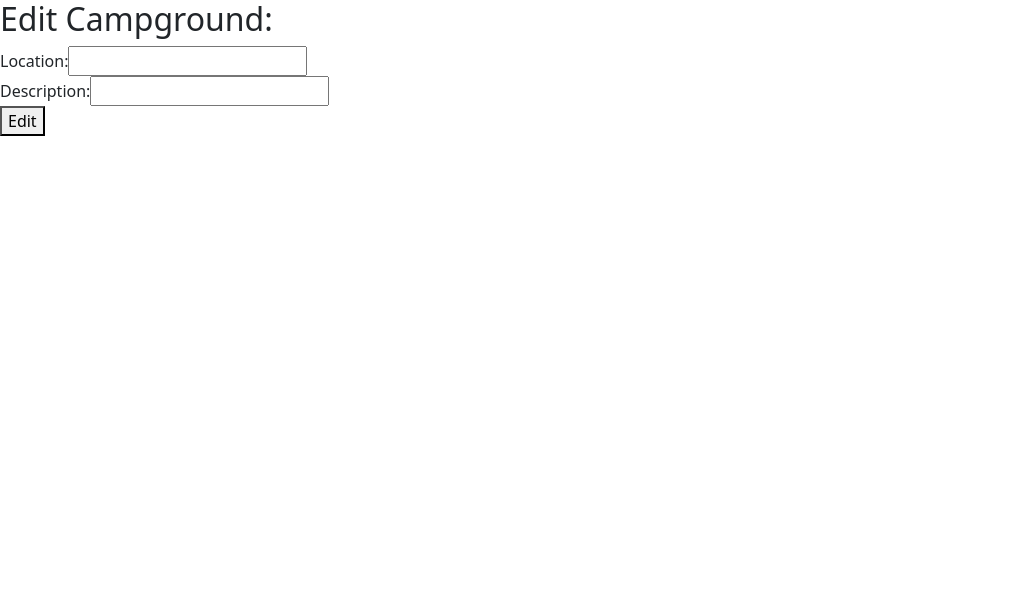
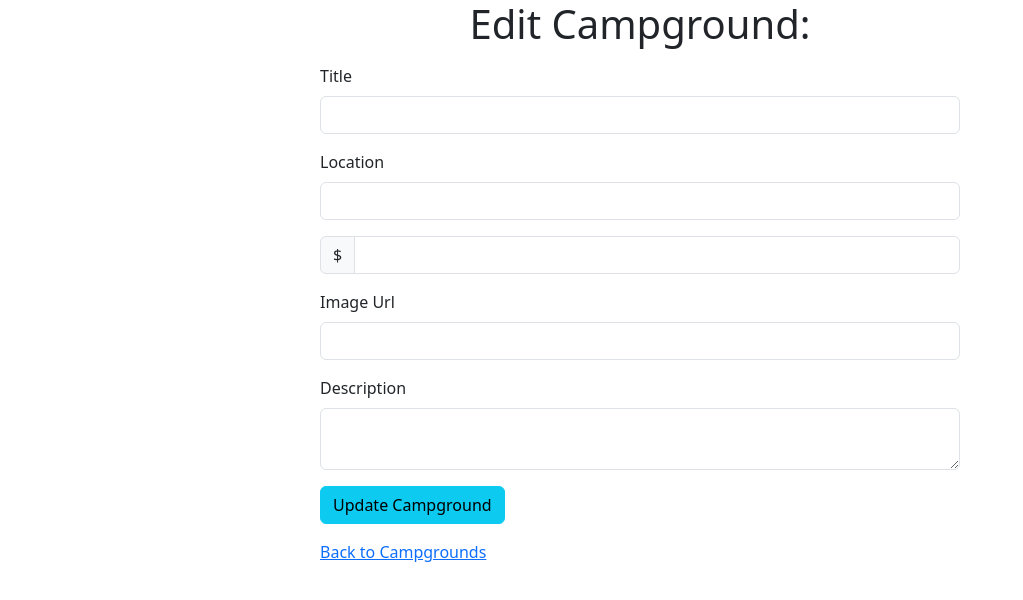
Before and after one commit to Osama671/yelpcamp, a React (Vite) app: page /campground/1/edit in a window 1280 px wide. Shown: the top 600 px of the page, without its empty margins (0-1023 px from the left). Built offline with nearby package versions, Linux system fonts and the light colour scheme; no server answers.

Commit message:
Edit & Add campground form complete & styling

```diff
--- a/src/components/CampgroundCard.tsx
+++ b/src/components/CampgroundCard.tsx
@@ -5,14 +5,14 @@ export default function CampgroundCard({ campground }) {
       <div className="card">
         <div className="row">
           <div className="col-md-4">
-            <img className="img-fluid" src={campground.image}></img>
+            <img className="img-fluid" src={campground.image} alt="Campground image"></img>
           </div>
           <div className="col-md-8">
             <div className="card-body">
               <h5 className="card-title">{campground.title}</h5>
               <p className="card-text">{campground.description}</p>
               <p className="card-text">{campground.location}</p>
-              <Link className="btn btn-primary" to=""></Link>
+              <Link className="btn btn-primary" to={`/campground/${campground._id}`}>Check out Campground!</Link>
             </div>
           </div>
         </div>
--- a/src/components/CampgroundDetails.tsx
+++ b/src/components/CampgroundDetails.tsx
@@ -5,11 +5,7 @@ import Navbar from "./Navbar.tsx";
 import Footer from "./Footer.tsx";
 
 export default function CampgroundDetails() {
-  const [campground, setCampground] = useState({
-    description: "",
-    location: "",
-    image: "",
-  });
+  const [campground, setCampground] = useState({});
   const { id } = useParams();
   const navigate = useNavigate();
 
@@ -25,19 +21,43 @@ export default function CampgroundDetails() {
     }
     getCampground();
   }, [id]);
-  console.log(id);
   return (
     <>
       <Navbar />
       <main>
-        <h1>Campground Details:</h1>
-        <h2>Location: {campground.location} </h2>
-        <img src={campground.image}></img>
-        <h2>Decription: {campground.description}</h2>
-        <h3>
-          <Link to={`/campground/${id}/edit`}>Edit Campground</Link>
-        </h3>
-        <button onClick={deleteCampground}>Delete</button>
+        <div className="row">
+          <div className="col-6 offset-3">
+            <div className="card">
+              <img src={campground.image} className="card-img-top" alt="..." />
+              <div className="card-body">
+                <h5 className="card-title">{campground.title}</h5>
+                <p className="card-text">{campground.description}</p>
+              </div>
+              <ul className="list-group list-group-flush">
+                <li className="list-group-item">{campground.location}</li>
+                <li className="list-group-item">${campground.price}/night</li>
+                <li className="list-group-item">A third item</li>
+              </ul>
+              <div className="card-body">
+                <Link
+                  to={`/campground/${id}/edit`}
+                  className="btn btn-info card-link"
+                >
+                  Edit Campground
+                </Link>
+                <button
+                  onClick={deleteCampground}
+                  className="btn btn-danger card-link"
+                >
+                  Delete Campground
+                </button>
+              </div>
+              <div className="card-footer text-body-secondary">
+                <Link to="/campgrounds">All Campgrounds </Link>
+              </div>
+            </div>
+          </div>
+        </div>
       </main>
       <Footer />
     </>
--- a/src/components/CampgroundEdit.tsx
+++ b/src/components/CampgroundEdit.tsx
@@ -1,22 +1,93 @@
 import { useState, useEffect } from "react";
-import { useParams } from "react-router-dom";
+import { Link, useParams } from "react-router-dom";
 import axios from "axios";
 
 export default function CampgroundEdit() {
-  const [campgrounds, setCampgrounds] = useState([]);
+  const [campground, setCampground] = useState([]);
   const { id } = useParams();
 
   useEffect(() => {
     async function getAPI() {
       const info = await axios.get(`/api/campgrounds/${id}/edit`);
-      setCampgrounds(info.data);
+      setCampground(info.data);
     }
     getAPI();
   }, [id]);
   return (
     <>
-    {console.log(id)}
-      <h2>Edit Campground:</h2>
+      <h1 className="text-center">Edit Campground:</h1>
+      <p className="text-center"></p>
+      <div className="col-6 offset-3">
+        <form action={`/api/campgrounds/${id}/edit`} method="POST">
+          <div className="mb-3">
+            <label className="form-label" htmlFor="title">
+              Title
+            </label>
+            <input
+              className="form-control"
+              id="title"
+              type="text"
+              name="title"
+              placeholder={campground.title}
+            />
+          </div>
+          <div className="mb-3">
+            <label className="form-label" htmlFor="location">
+              Location
+            </label>
+            <input
+              className="form-control"
+              id="location"
+              type="text"
+              name="location"
+              placeholder={campground.location}
+            />
+          </div>
+          <div className="input-group mb-3">
+            <span className="input-group-text">$</span>
+            <input
+              placeholder="0.00"
+              type="text"
+              className="form-control"
+              aria-label="Amount (to the nearest dollar)"
+              id="price"
+              name="price"
+              placeholder={campground.price}
+            />
+          </div>
+          <div className="mb-3">
+            <label className="form-label" htmlFor="imageurl">
+              Image Url
+            </label>
+            <input
+              className="form-control"
+              id="imageurl"
+              type="text"
+              name="imageurl"
+              placeholder={campground.image}
+            />
+          </div>
+          <div className="mb-3">
+            <label className="form-label" htmlFor="description">
+              Description
+            </label>
+            <textarea
+              className="form-control"
+              id="description"
+              name="description"
+              placeholder={campground.description}
+            ></textarea>
+          </div>
+          <button className="btn btn-info" type="submit">
+            Update Campground
+          </button>
+        </form>
+        <div className="mt-3">
+          <Link to="/campgrounds">Back to Campgrounds</Link>
+        </div>
+      </div>
+
+      {/* <h2>Edit Campground:</h2>
       <form action={`/api/campgrounds/${id}/edit`} method="POST">
       <div>
         <label htmlFor="location">Location: </label>
@@ -25,9 +96,9 @@ export default function CampgroundEdit() {
         <label htmlFor="description">Description: </label>
         <input type="text" id="description" name="description"/>
         <br/>
-      <button type="submit">Edit</button>
+      <button type="submit">Update Campground</button>
       </div>
-      </form>
+      </form> */}
     </>
   );
 }
--- a/src/components/NewCampground.tsx
+++ b/src/components/NewCampground.tsx
@@ -2,19 +2,69 @@ import { Link } from "react-router-dom";
 export default function NewCampground() {
   return (
     <>
-      <h1>New Campground:</h1>
-      <p><Link to="/">Home Page</Link></p>
-      <form action="/api/campgrounds" method="POST">
-        <div>
-          <label htmlFor="Location">Location</label>
-          <input id="Location" type="text" name="location" />
-        </div>
-        <div>
-          <label htmlFor="Description">Description</label>
-          <input id="Description" type="text" name="description" />
-        </div>
-        <button type="submit">Add Campground</button>
-      </form>
+      <h1 className="text-center">New Campground:</h1>
+      <p className="text-center">
+        <Link to="/">Home Page</Link>
+      </p>
+      <div className="col-6 offset-3">
+        <form action="/api/campgrounds" method="POST">
+          <div className="mb-3">
+            <label className="form-label" htmlFor="title">
+              Title
+            </label>
+            <input
+              className="form-control"
+              id="title"
+              type="text"
+              name="title"
+            />
+          </div>
+          <div className="mb-3">
+            <label className="form-label" htmlFor="location">
+              Location
+            </label>
+            <input
+              className="form-control"
+              id="location"
+              type="text"
+              name="location"
+            />
+          </div>
+          <div className="input-group mb-3">
+            <span className="input-group-text">$</span>
+            <input
+              placeholder="0.00"
+              type="text"
+              className="form-control"
+              aria-label="Amount (to the nearest dollar)"
+              id="price"
+              name="price"
+            />
+          </div>
+          <div className="mb-3">
+            <label className="form-label" htmlFor="imageurl">
+              Image Url
+            </label>
+            <input
+              className="form-control"
+              id="imageurl"
+              type="text"
+              name="imageurl"
+            />
+          </div>
+          <div className="mb-3">
+            <label className="form-label" htmlFor="description">
+              Description
+            </label>
+            <textarea
+              className="form-control"
+              id="description"
+              name="description"
+            ></textarea>
+          </div>
+          <button type="submit">Add Campground</button>
+        </form>
+      </div>
     </>
   );
 }
```
Also changed, not shown: src/server/express.js (+5 -5 lines), src/server/repositories/mongoose.js (+27 -5 lines).
